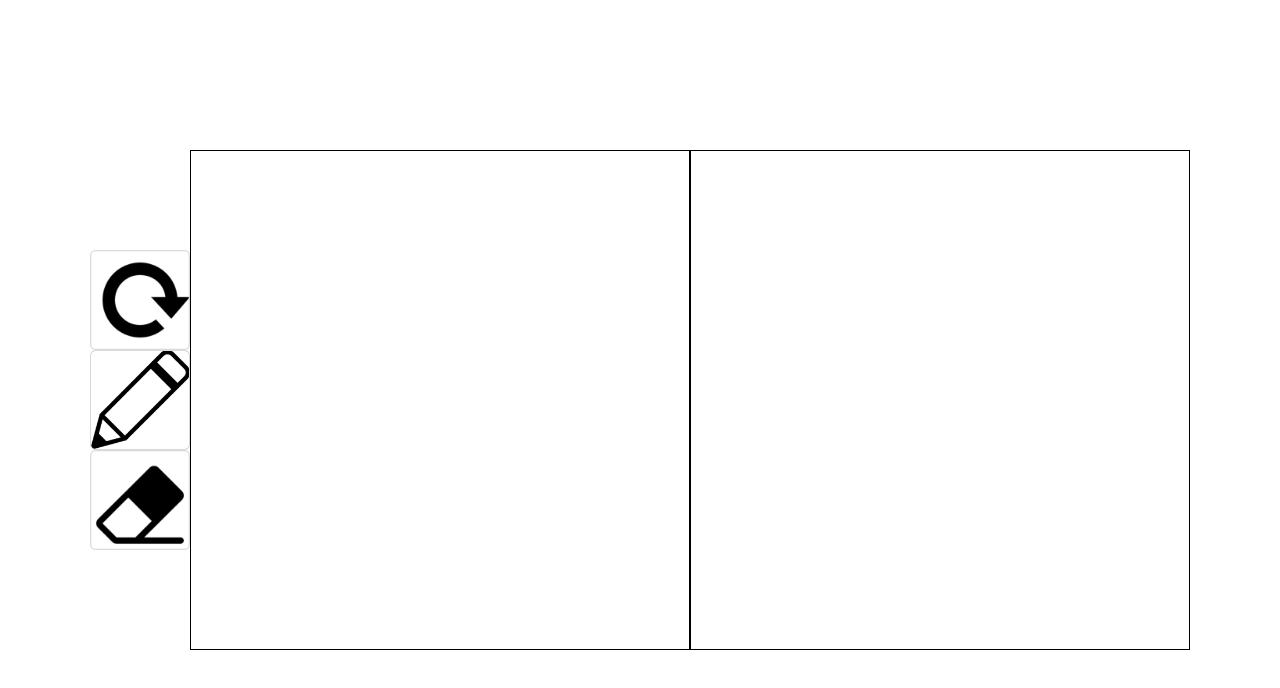
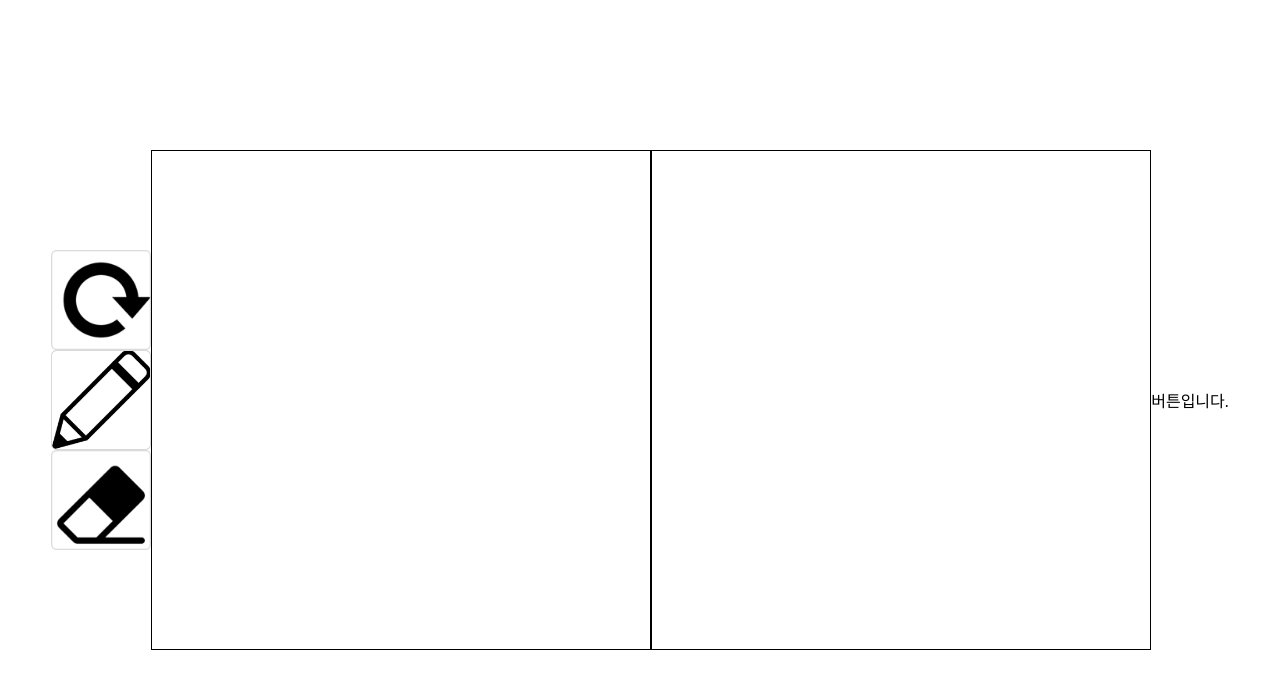
Before and after one commit to Good-Shoes/Good-Shoes_Frontend, a Next.js app: page / in a window 1280 px wide. Shown: the top 688 px of the page. Built offline with nearby package versions, Linux system fonts and the light colour scheme.

Commit message:
헤더, 버튼 컴포넌트 생성

```diff
--- /dev/null
+++ b/src/components/ChangeButton/Change_button.tsx
@@ -0,0 +1,7 @@
+import React from "react";
+
+const Change_button = () => {
+  return <div>버튼입니다.</div>;
+};
+
+export default Change_button;
--- /dev/null
+++ b/src/components/ChangeButton/Style.ts
@@ -0,0 +1 @@
+import styled from "styled-components";
--- a/src/components/Drawing_mode/refresh/Refresh.tsx
+++ b/src/components/Drawing_mode/refresh/Refresh.tsx
@@ -4,12 +4,13 @@ import { ClearState, CTX, Mouse_Cursor, ToolState } from "../../../Atoms/atom";
 
 import { Refresh_Frame } from "./Style";
 const Refresh = () => {
+  const ctx = useRecoilValue(CTX);
+
   const Tool = useRecoilValue(ToolState);
   const setTool = useSetRecoilState(ToolState);
 
   const setCursor = useSetRecoilState(Mouse_Cursor);
   const setClear = useSetRecoilState(ClearState);
-  const ctx = useRecoilValue(CTX);
 
   const refresh_mode = () => {
     console.log(ctx);
@@ -17,7 +18,6 @@ const Refresh = () => {
     console.log("Refresh");
 
     setTool(false);
-
     setClear(true);
     setCursor("default");
   };
--- /dev/null
+++ b/src/components/Header/Style.ts
@@ -0,0 +1 @@
+import styled from "styled-components";
--- a/src/pages/index.tsx
+++ b/src/pages/index.tsx
@@ -6,6 +6,7 @@ import { useRecoilValue } from "recoil";
 import { Mouse_Cursor } from "../Atoms/atom";
 import * as S from "./indexStyle";
 import View_board from "../components/Board/view_board/View_board";
+import Change_button from "../components/ChangeButton/Change_button";
 
 const Home: NextPage = () => {
   const Cursor = useRecoilValue(Mouse_Cursor);
@@ -26,6 +27,7 @@ const Home: NextPage = () => {
           <Dra_board />
           <View_board />
         </S.Board>
+        <Change_button />
       </S.All>
     </>
   );
```
Also changed, not shown: src/components/Header/Header.tsx (added, +7 -0 lines).
